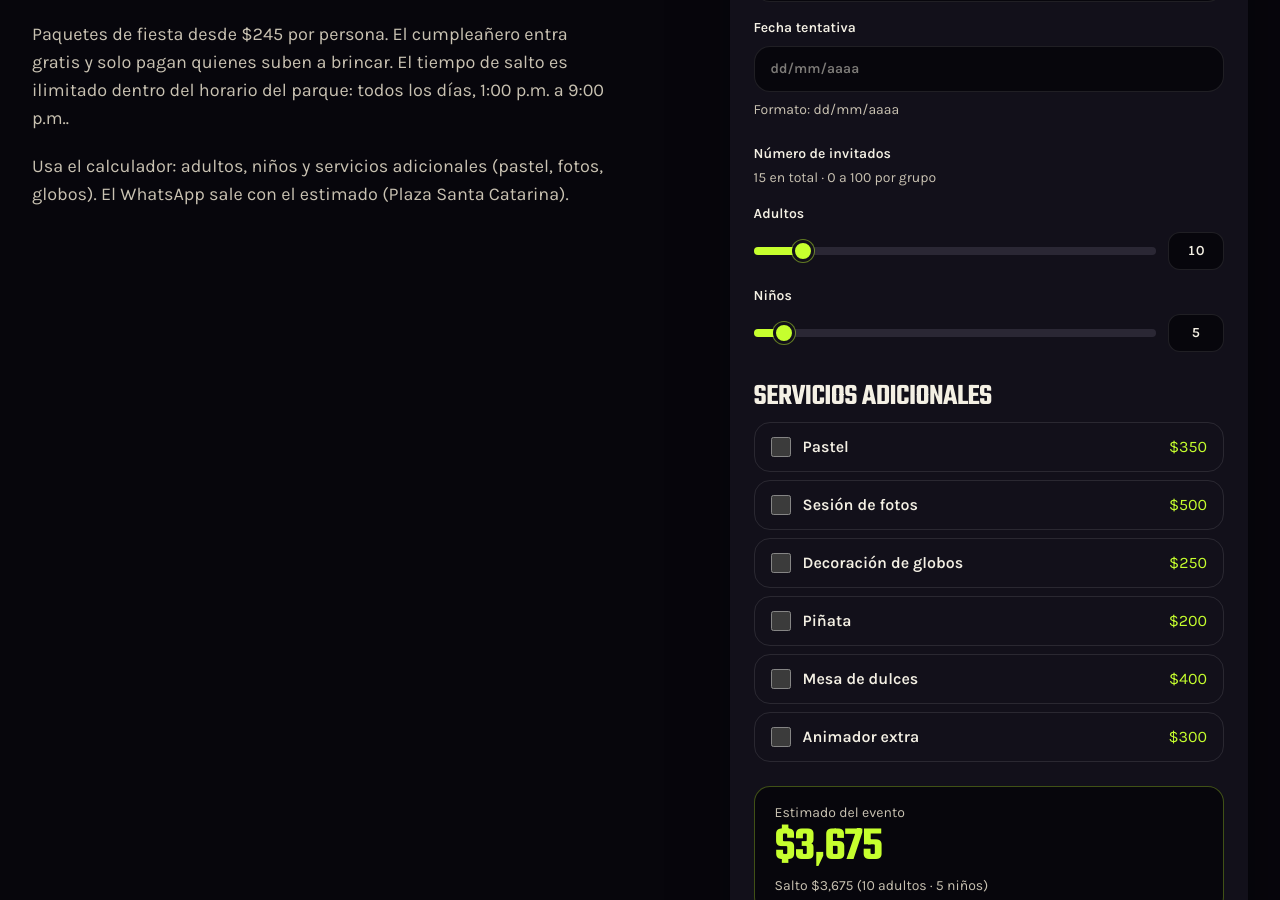
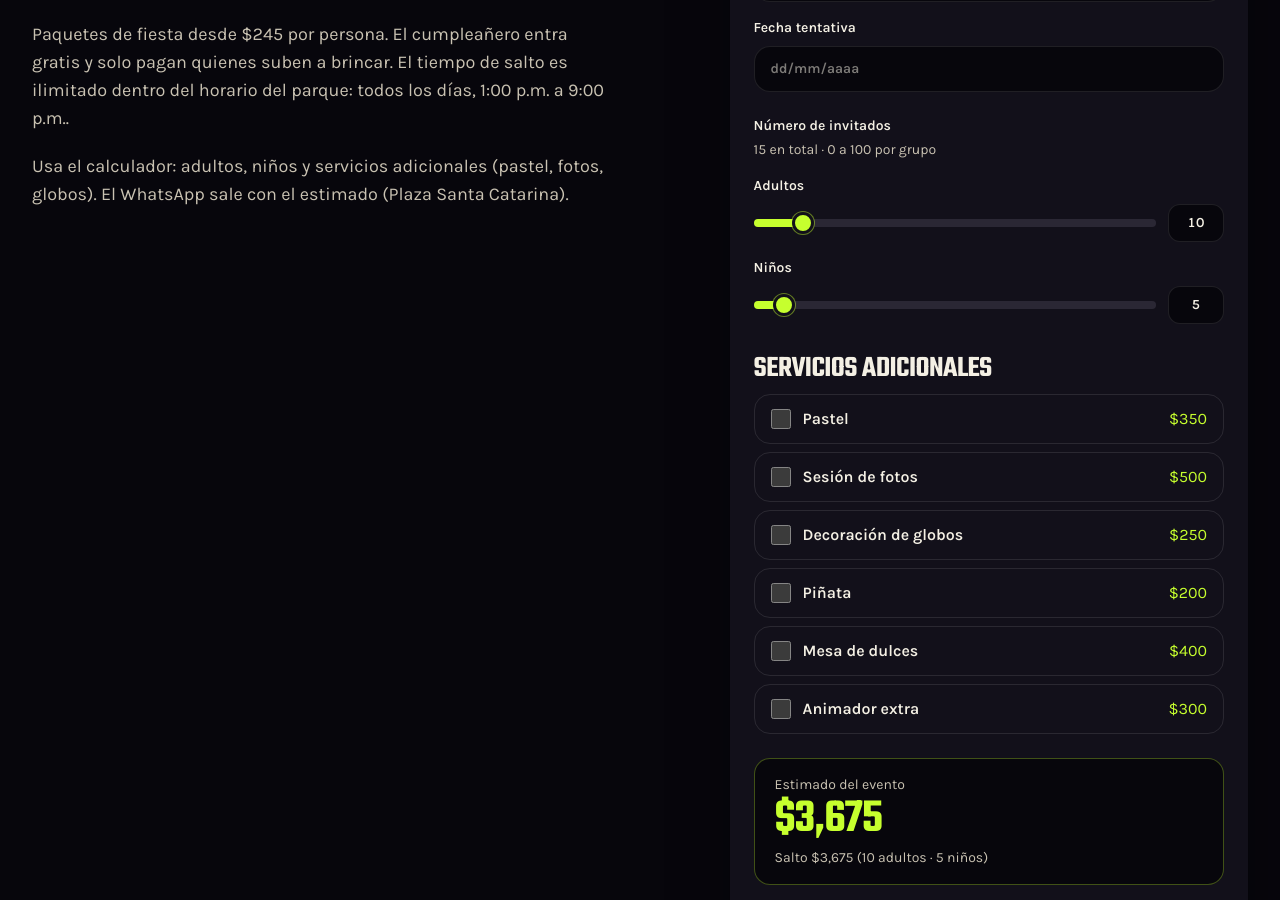
Before and after one commit to alfonsoestradav/jumphouse-mx, a Next.js app: page /fiestas in a window 1280 px wide. Shown: the part 855-1755 px from the top of the page. Built offline with nearby package versions, Linux system fonts and the light colour scheme.

Commit message:
Quita el texto de formato de fecha del calculador.

```diff
--- a/components/PartyForm.tsx
+++ b/components/PartyForm.tsx
@@ -199,9 +199,7 @@ export function PartyForm() {
       </label>
       {dateError ? (
         <p className="mt-2 text-sm text-magenta">{dateError}</p>
-      ) : (
-        <p className="mt-2 text-sm text-muted">Formato: dd/mm/aaaa</p>
-      )}
+      ) : null}
       <div className="mt-6">
         <p className="text-sm font-semibold">Número de invitados</p>
         <p className="mt-1 text-sm text-muted">
```
